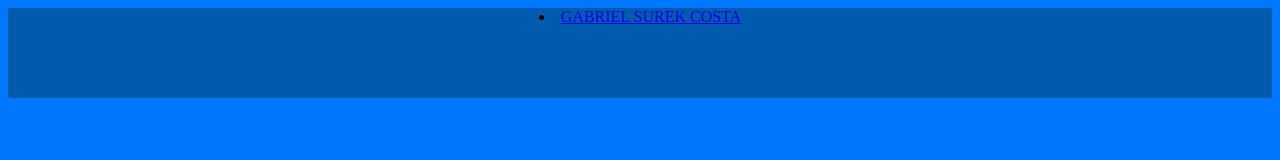
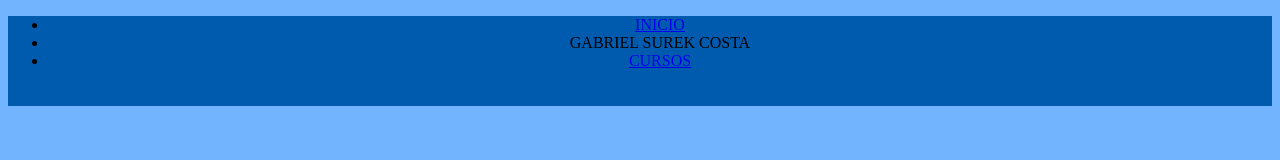
Before and after one commit to PolakinBr/portfolio-v2, a plain HTML site: page index.html in a window 1280 px wide. Drawn offline with Linux system fonts and the light colour scheme; files that its build step writes are made by us from their sources.

Commit message:
Add files via upload

```diff
--- a/index.css
+++ b/index.css
@@ -1,13 +1,14 @@
 body{
 
-    background-color: rgb(0, 119, 255)
+    background-color: rgba(0, 119, 255, 0.548)
 }
 
-.cabeçalho{
+.CABEÇALHO{
 
     background-color: rgb(0, 91, 175);
     text-align: center;
     height: 90px;
     text-shadow: 5px;
     background-size: auto;
+    align-items: center;
 }
--- a/index.html
+++ b/index.html
@@ -6,24 +6,25 @@
     <meta name="viewport" content="width=device-width, initial-scale=1.0">
     <title>Document</title>
 
-    <link rel="stylesheet" href="CSS/index.css">
-    <link rel="stylesheet" href="JAVASCRIPT/script.js">
+    <link rel="stylesheet" href="index.css">
+    <link rel="stylesheet" href="script.js">
 
 </head>
 <body>
 
+<header>
+    <div class="CABEÇALHO">
+        <ul>
+            <li><a href="index.html">INICIO</a></li>
+            <li><a>GABRIEL SUREK COSTA</a></li>
+            <li><a href="site.html">CURSOS</a></li>
+
+        </ul>
+
+    </div>
 
 
-    <header>
-        <div class="cabeçalho">
-            <nav>
-                <li><a href="GABRIEL SUREK COSTA">GABRIEL SUREK COSTA</a>
-
-                </li>
-            </nav>
-        </div>
-
-    </header>
+</header>
 
     <main>
     </main>
```
Also changed, not shown: site.html (added).
